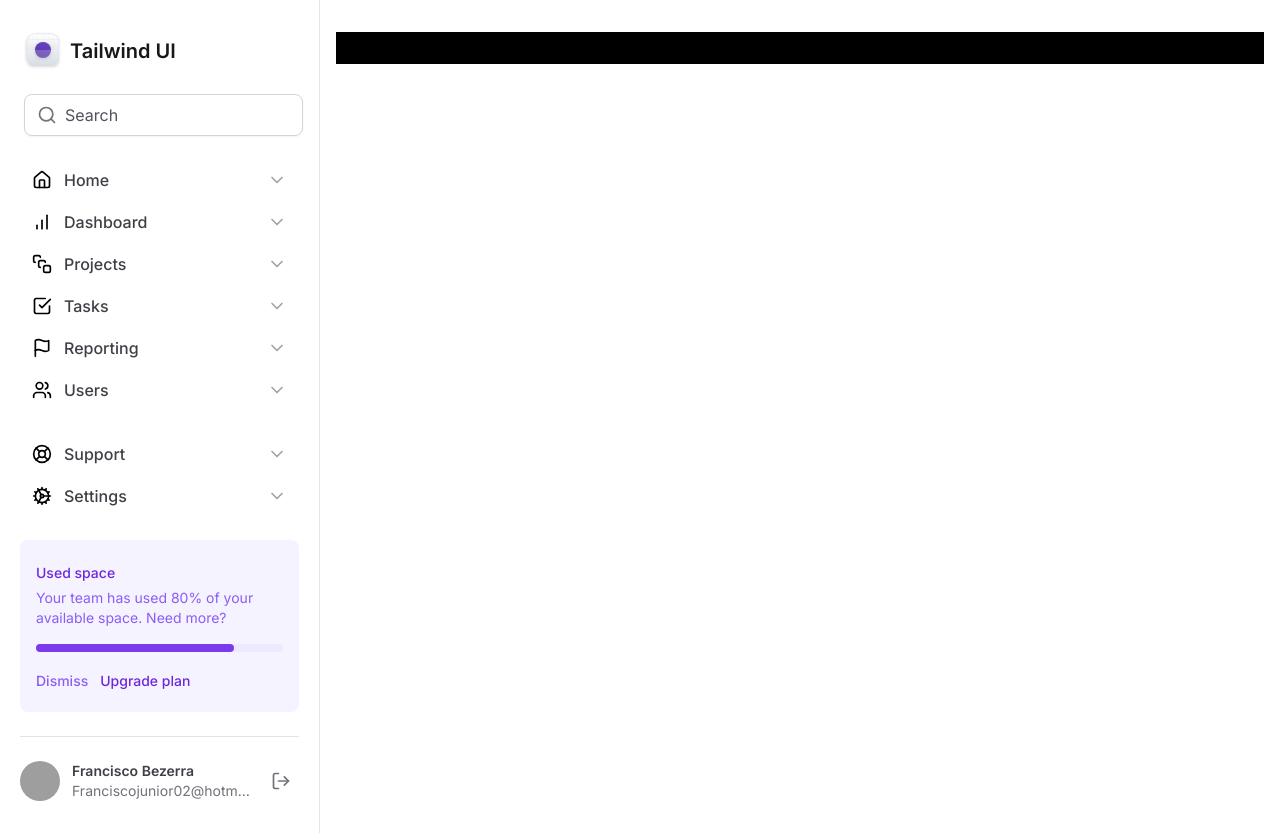
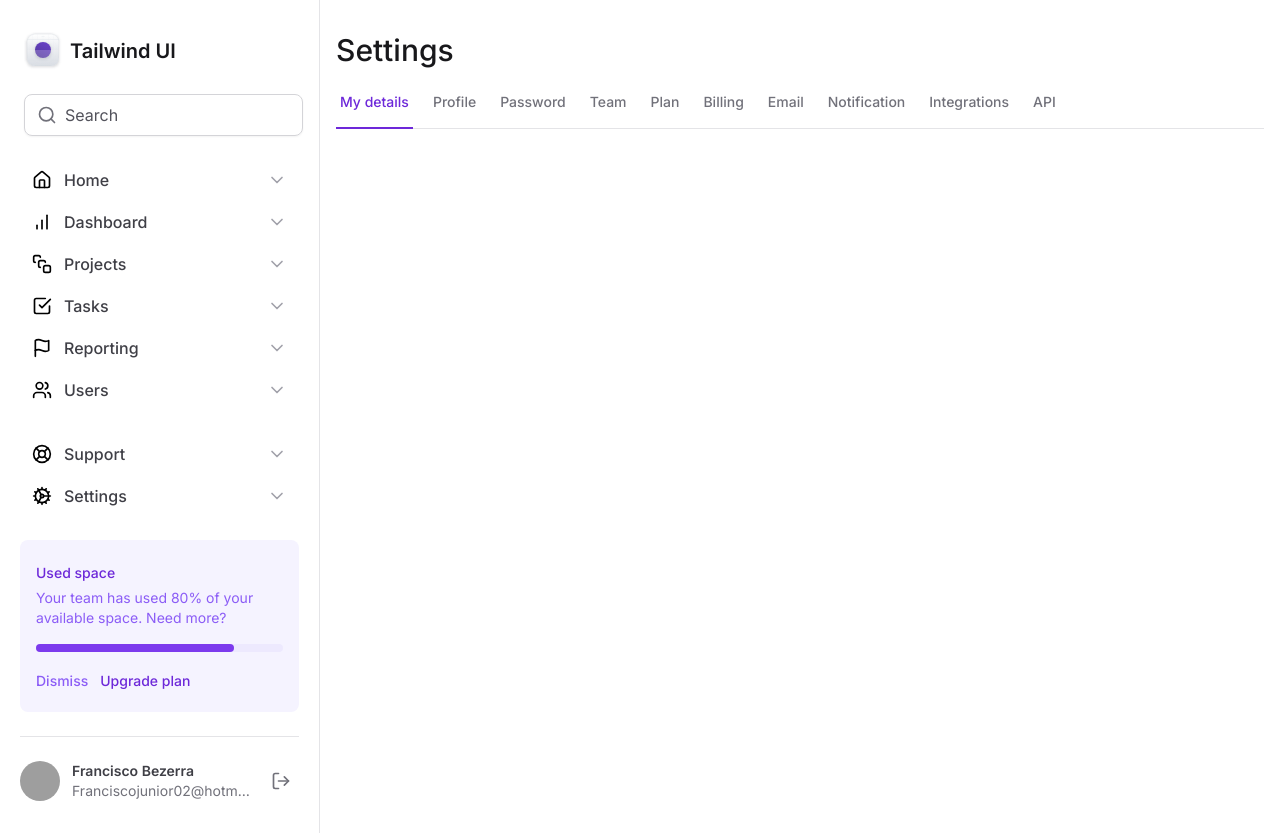
Before and after one commit to juniordbz/user-profile-settings, a Next.js app: page / in a window 1280 px wide. Built offline with nearby package versions, Linux system fonts and the light colour scheme; grey boxes are pictures that could not be loaded.

Commit message:
add tabs radix

```diff
--- a/package.json
+++ b/package.json
@@ -9,6 +9,7 @@
     "lint": "next lint"
   },
   "dependencies": {
+    "@radix-ui/react-tabs": "^1.0.4",
     "lucide-react": "^0.370.0",
     "next": "14.2.1",
     "react": "^18",
--- /dev/null
+++ b/src/app/components/SettingsTabs/TabItem.tsx
@@ -0,0 +1,23 @@
+'use client'
+import * as Tabs from '@radix-ui/react-tabs'
+
+export interface TabItemProps {
+  value: string
+  title: string
+  isSelected?: boolean
+}
+
+export function TabItem({ value, title, isSelected = false }: TabItemProps) {
+  return (
+    <Tabs.Trigger
+      value={value}
+      className=" relative px-1 pb-4 text-sm font-medium text-zinc-500 hover:text-violet-700 data-[state=active]:text-violet-700"
+    >
+      <span>{title}</span>
+
+      {isSelected && (
+        <div className="absolute -bottom-px left-0 right-0 h-0.5 bg-violet-700" />
+      )}
+    </Tabs.Trigger>
+  )
+}
--- /dev/null
+++ b/src/app/components/SettingsTabs/index.tsx
@@ -0,0 +1,57 @@
+'use client'
+import * as Tabs from '@radix-ui/react-tabs'
+import { TabItem } from './TabItem'
+import { useState } from 'react'
+
+export function SettingsTabs() {
+  const [currentTab, setCurrentTab] = useState('tab1')
+
+  return (
+    <Tabs.Root value={currentTab} onValueChange={setCurrentTab}>
+      <Tabs.List className="mt-6 flex w-full items-center gap-4 border-b border-zinc-200">
+        <TabItem
+          value="tab1"
+          title="My details"
+          isSelected={currentTab === 'tab1'}
+        />
+        <TabItem
+          value="tab2"
+          title="Profile"
+          isSelected={currentTab === 'tab2'}
+        />
+        <TabItem
+          value="tab3"
+          title="Password"
+          isSelected={currentTab === 'tab3'}
+        />
+        <TabItem value="tab4" title="Team" isSelected={currentTab === 'tab4'} />
+        <TabItem value="tab5" title="Plan" isSelected={currentTab === 'tab5'} />
+        <TabItem
+          value="tab6"
+          title="Billing"
+          isSelected={currentTab === 'tab6'}
+        />
+        <TabItem
+          value="tab7"
+          title="Email"
+          isSelected={currentTab === 'tab7'}
+        />
+        <TabItem
+          value="tab8"
+          title="Notification"
+          isSelected={currentTab === 'tab8'}
+        />
+        <TabItem
+          value="tab9"
+          title="Integrations"
+          isSelected={currentTab === 'tab9'}
+        />
+        <TabItem
+          value="tab10"
+          title="API"
+          isSelected={currentTab === 'tab10'}
+        />
+      </Tabs.List>
+    </Tabs.Root>
+  )
+}
--- a/src/app/layout.tsx
+++ b/src/app/layout.tsx
@@ -16,9 +16,9 @@
   children: React.ReactNode
 }>) {
   return (
-    <html lang="en">
+    <html lang="en" className="antialiased">
       <body className={inter.className}>
-        <div className="grid-cols-app grid min-h-screen">
+        <div className="grid min-h-screen grid-cols-app">
           <Sidebar />
           <main className="px-4 pb-12 pt-8">{children}</main>
         </div>
--- a/src/app/page.tsx
+++ b/src/app/page.tsx
@@ -1,7 +1,10 @@
+import { SettingsTabs } from './components/SettingsTabs'
+
 export default function Home() {
   return (
-    <div>
-      <h1 className=" flex bg-black pt-2  dark:text-red-500">ola mundo</h1>
-    </div>
+    <>
+      <h1 className="text-3xl font-medium text-zinc-900">Settings</h1>
+      <SettingsTabs />
+    </>
   )
 }
```
Also changed, not shown: 1 other file (tests, documents, lock files or other folders).
